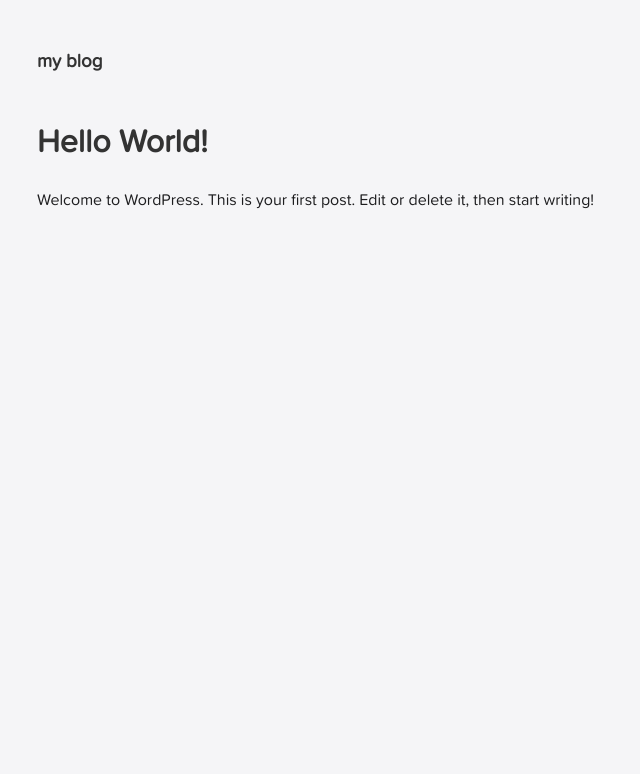
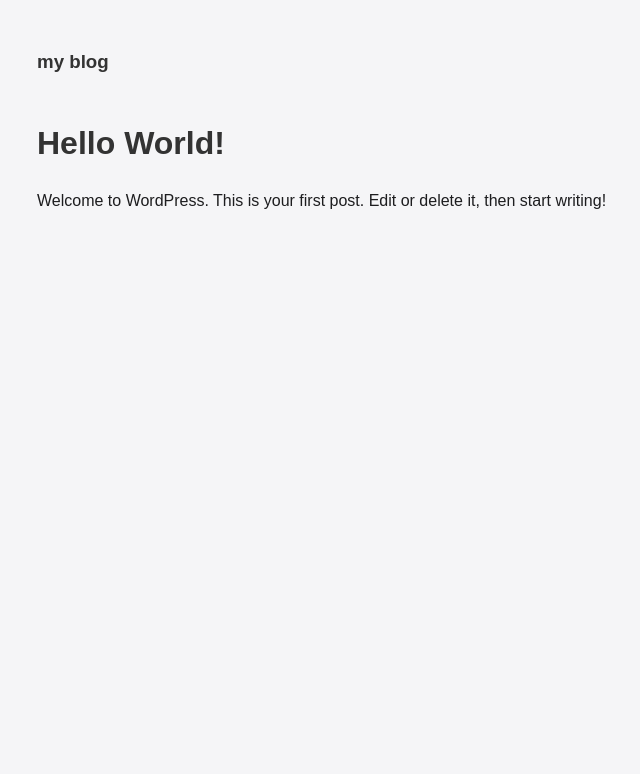
Before and after one commit to lifeclips/blog, a PHP site: page /_site/2019/10/24/hello-world.html in a window 1280 px wide. Shown: the top 774 px of the page, without its empty margins (283-923 px from the left). Run offline with PHP 8.4, Linux system fonts and the light colour scheme; some web fonts are replaced.

Commit message:
Update font

```diff
--- a/assets/style.css
+++ b/assets/style.css
@@ -16,12 +16,12 @@
 }
 
 @font-face {
-    font-family: 'hello';
-    src: url("/assets/hello.ttf");
+    font-family: 'Proxima Soft';
+    src: url("https://cdn.jsdelivr.net/gh/hsywme/assets/fonts/Proxima-Soft.ttf");
 }
 
 body {
-  font-family: hello, sans-serif;
+  font-family: Proxima Soft, sans-serif;
   font-size: 16px;
   line-height: 1.7;
   color: var(--light-color);
```
